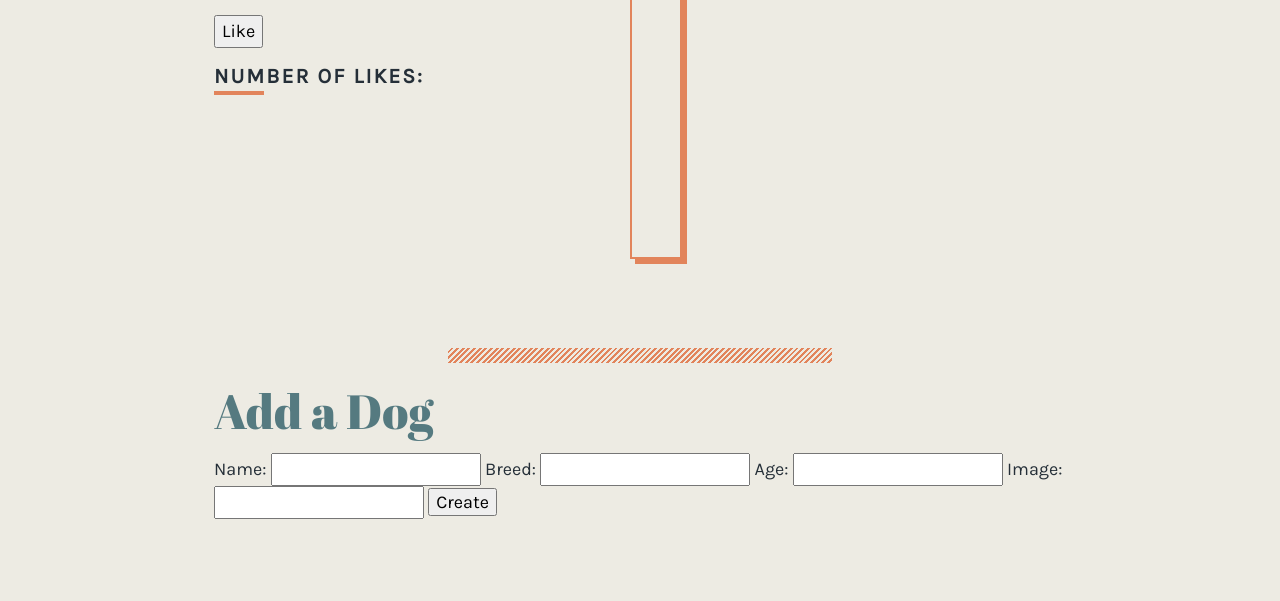
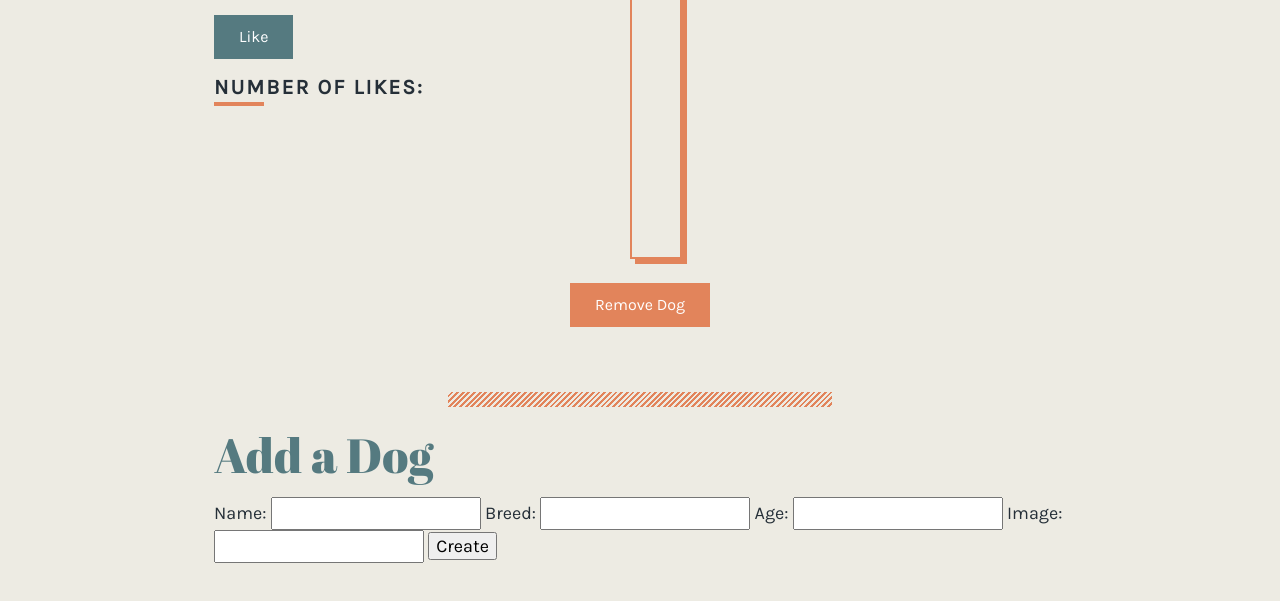
Before and after one commit to EthanXWill/phase-1-project-dog-shelter, a plain HTML site: page index.html in a window 1280 px wide. Shown: the part 783-1384 px from the top of the page. Drawn offline with Linux system fonts and the light colour scheme; no server answers.

Commit message:
Added button to remove dog and updated button css

```diff
--- a/index.html
+++ b/index.html
@@ -43,6 +43,9 @@
         </blockquote>
       </div>
     </div>
+    <div id="remove-button-div">
+      <button type="button" id="delete-button">Remove Dog</button>
+    </div>
       </article>
       <article>
         <h2>Add a Dog</h2>
--- a/style.css
+++ b/style.css
@@ -422,6 +422,23 @@
     column-width: 250px;
  }
 
+ article button {
+    background-color: #557a80;
+    border: none;
+    color: white;
+    padding: 10px 25px;
+    text-align: center;
+    font-size: 16px;
+}
+
+ article #remove-button-div {
+    text-align: center;
+ }
+
+ article #remove-button-div button{
+    background-color: #e2845b;
+ }
+
  article section blockquote strong {
      text-transform: uppercase;
  }
```
Also changed, not shown: db.json (+8 -0 lines).
